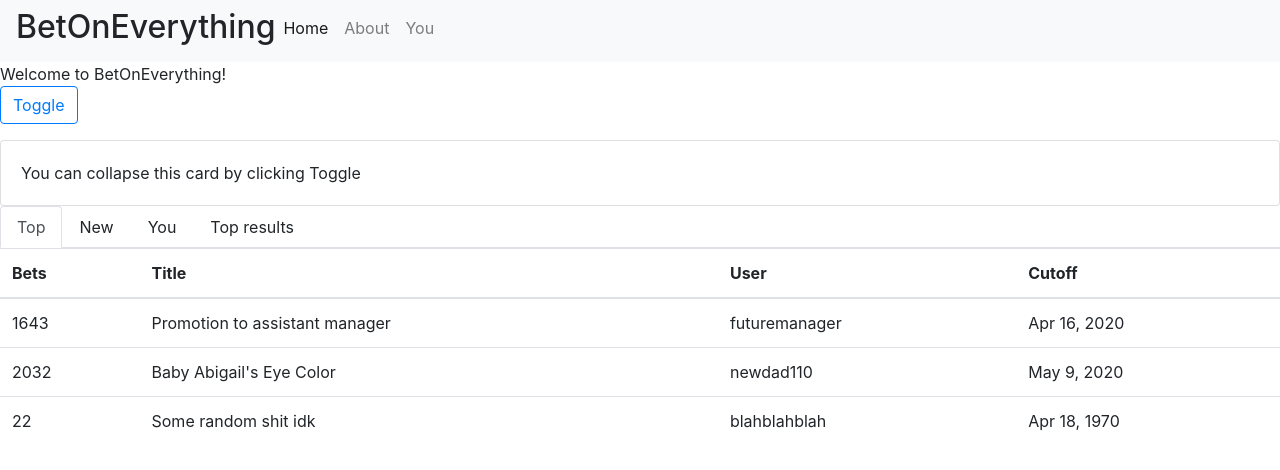
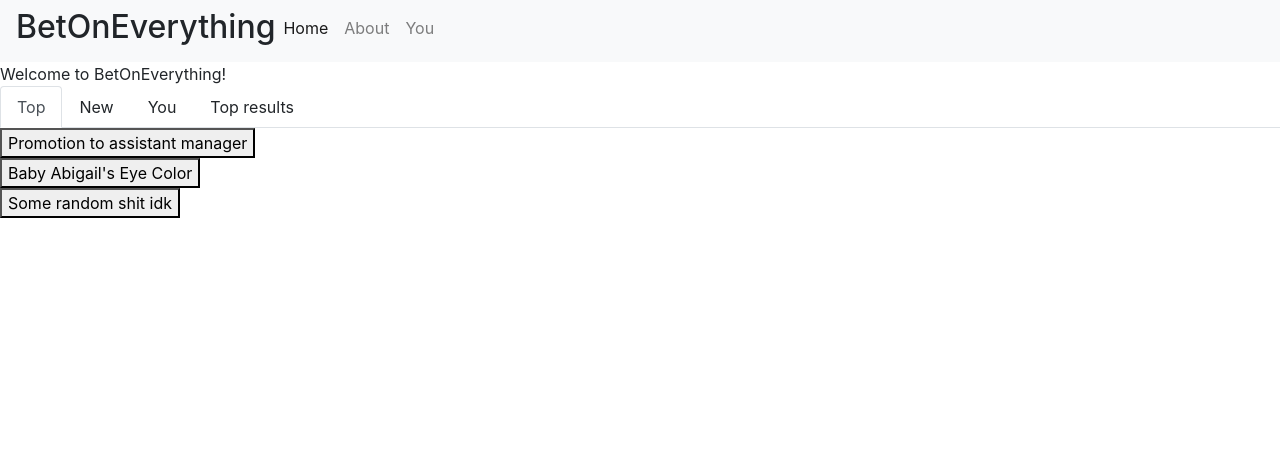
Before and after one commit to dtolaoye/Frontend, an Angular app in the folder Project3/: page /home in a window 1280 px wide. Shown: the top 470 px of the page. Built offline with nearby package versions, Linux system fonts and the light colour scheme.

Commit message:
replaced table with accordion

```diff
--- a/Project3/src/app/betlist/betlist.component.html
+++ b/Project3/src/app/betlist/betlist.component.html
@@ -1,22 +1,5 @@
 
 <div> <!--https://stackoverflow.com/questions/16334722/angular-filter-and-order-elements-on-click do this later-->
-
-  <p>
-    <button type="button" class="btn btn-outline-primary" (click)="isCollapsed = !isCollapsed"
-            [attr.aria-expanded]="!isCollapsed" aria-controls="collapseExample">
-      Toggle
-    </button>
-  </p>
-  <div id="collapseExample" [ngbCollapse]="isCollapsed">
-    <div class="card">
-      <div class="card-body">
-        You can collapse this card by clicking Toggle
-      </div>
-    </div>
-  </div>
-
-
-
   <div class="tabs" ng-controller="tabsController">
   <ul class="nav nav-tabs" id="betlist-nav">
     <li class="nav-item">
@@ -34,22 +17,15 @@
   </ul>
 </div>
 
-<table class="table">
-    <thead>
-      <tr>
-        <th scope="col">Bets</th>
-        <th scope="col">Title</th>
-        <th scope="col">User</th>
-        <th scope="col">Cutoff</th>
-      </tr>
-    </thead>
-    <tbody>
-        <tr *ngFor="let x of betlist">
-            <td>{{ x.bets }}</td>
-            <td>{{ x.name }}</td>
-            <td>{{ x.user }}</td>
-            <td>{{ x.cutoff | date }}</td>
-        </tr>
-    </tbody>
-  </table>
+<ngb-accordion [destroyOnHide]='false' [closeOthers]="true" activeIds="panel1">
+
+  <ngb-panel *ngFor="let x of betlist">
+     <ng-template ngbPanelTitle>
+        <span> {{x.name}} </span>
+     </ng-template>
+     <ng-template ngbPanelContent>
+        Donut caramels sweet roll bonbo
+     </ng-template>
+  </ngb-panel>
+</ngb-accordion>
 </div>
--- a/Project3/src/app/betlist/betlist.component.ts
+++ b/Project3/src/app/betlist/betlist.component.ts
@@ -26,9 +26,7 @@ export class BetlistComponent implements OnInit {
   pipe = new DatePipe('en-US');
   activeTab = "top";
   public isCollapsed = false;
-
   constructor() {
-
   }
 
   dateFormat(myDate: string): string{
```
